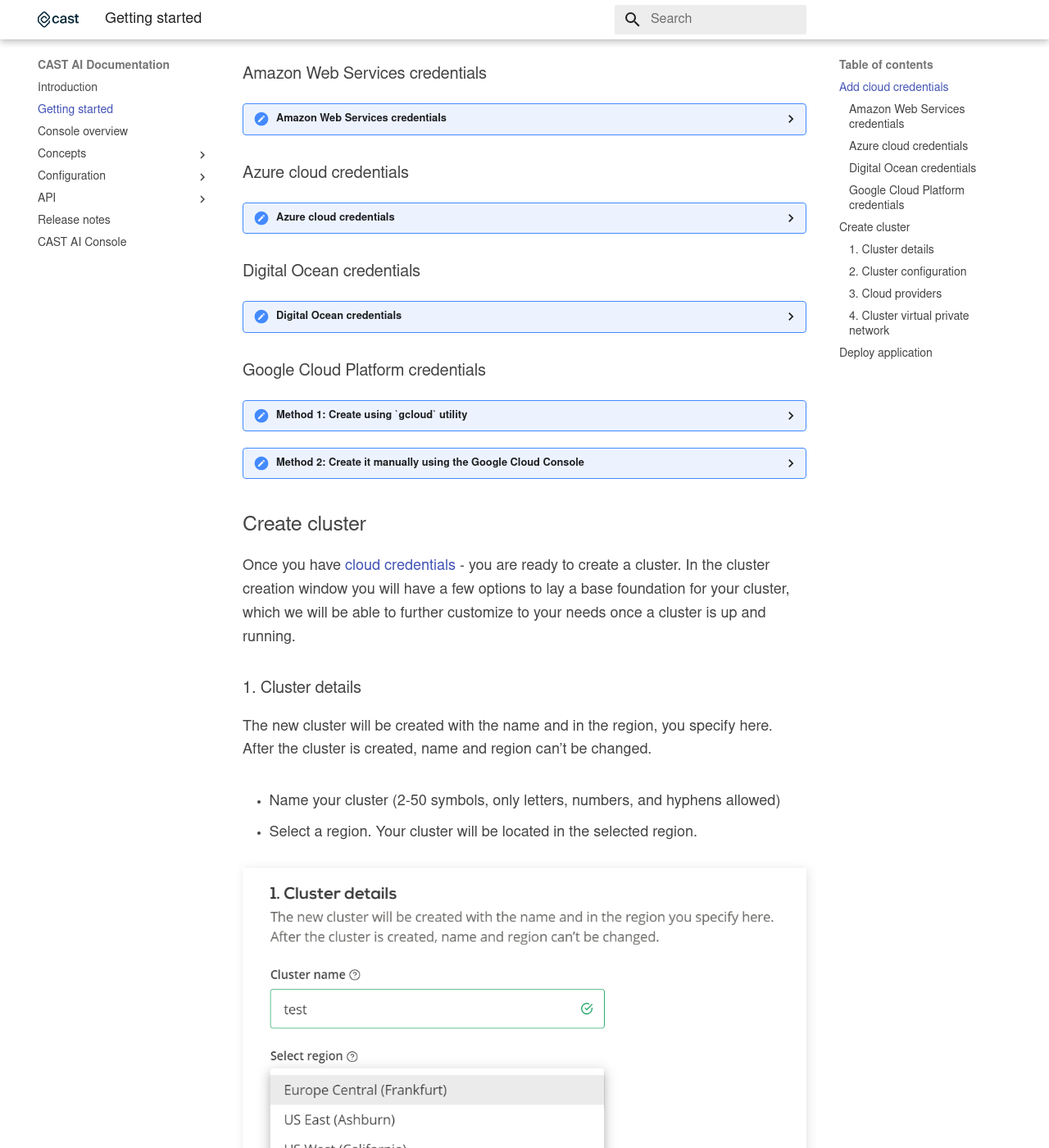
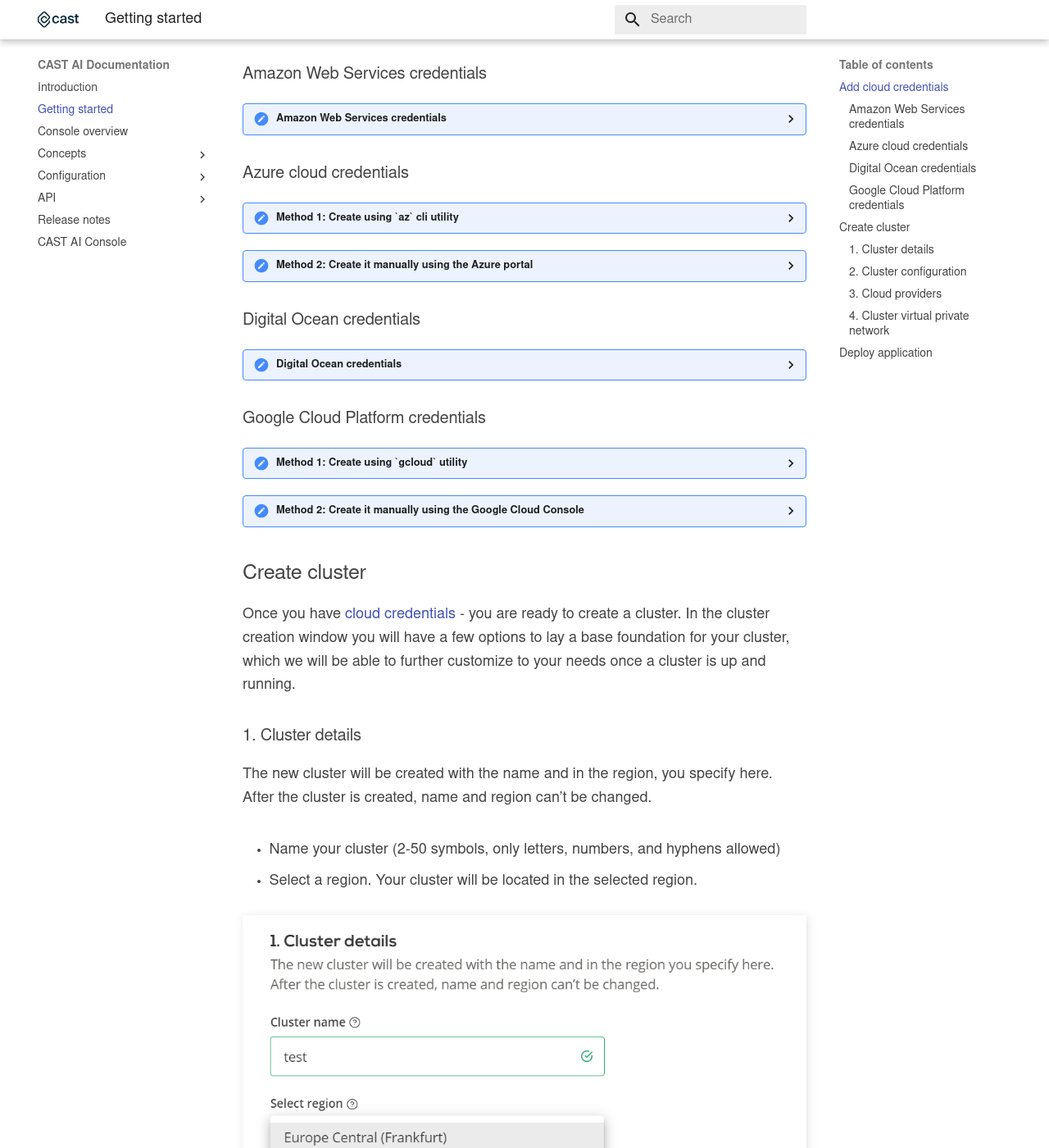
Before and after one commit to castai/docs, an MkDocs documentation site: the page built from docs/getting-started.md, in a window 1280 px wide and 1400 px high, scrolled down 896 px. Shown: the whole window at 82% size. Built offline with MkDocs 1.6.1 and Material for MkDocs 9.7.7, drawn with Linux system fonts in a browser that asks for light colours; some web fonts are replaced.

Commit message:
azure: add automated method of creating credentials

````diff
--- a/docs/getting-started.md
+++ b/docs/getting-started.md
@@ -22,6 +22,7 @@
 If you remove the credentials - you are free to use the Kubernetes provisioned cluster as it is but you will lose all the managed service benefits and features that CAST AI offers.
 
 ### Amazon Web Services credentials
+
 <details>
 <summary>Amazon Web Services credentials</summary>
 <p>
@@ -48,8 +49,60 @@
 </details>
 
 ### Azure cloud credentials
+
 <details>
-  <summary>Azure cloud credentials</summary>
+  <summary>Method 1: Create using `az` cli utility</summary>
+  <h3>Prerequisites</h3>
+  <ul>
+    <li>(recommended) Visit <a href="https://portal.azure.com/" target="_blank">Azure Portal</a> and open Cloud Shell at the top right side of menu bar.</li>
+    <li>(alternative) You can also use your local <em>az</em> cli installation.</li>
+  </ul>
+
+  <h3>Generate service principal</h3>
+
+Run the script displayed below. It will create a new service principal with required roles, enable access to CAST Image
+  Gallery and print your credentials json.
+
+  ```bash
+  /bin/bash -c "$(curl -fsSL https://raw.githubusercontent.com/castai/docs/main/docs/getting-started/configuring-azure-credentials/script.sh)"
+  ```
+
+  You'll see the following output:
+
+  ```bash
+  user@Azure:~$ /bin/bash -c "$(curl -fsSL https://raw.githubusercontent.com/castai/docs/main/docs/getting-started/configuring-azure-credentials/script.sh)"
+  == Setup
+  Available subscriptions:
+  ID                                    NAME        IS_DEFAULT
+  --                                    ----        ----------
+  XXXXXXXX-XXXX-XXXX-XXXX-XXXXXXXXXXXX  Free Trial  true
+
+  Enter subscription id: XXXXXXXX-XXXX-XXXX-XXXX-XXXXXXXXXXXX
+  Press enter to continue..
+
+  == Importing CAST.AI image gallery
+  . Using existing service principal
+  == Registering app
+  . Creating app registration
+  . Using existing service principal
+  == Assigning roles to the app
+  . Assigning Contributor role to CAST.AI app
+  . Assigning Contributor role to CAST.AI shared images app
+  --------------------------------------------------------------------------------
+  Save and use the following json to onboard credentials into CAST.AI
+  {
+    "subscriptionId":"XXXXXXXX-XXXX-XXXX-XXXX-XXXXXXXXXXXX",
+    "tenantId":"YYYYYYYY-YYYY-YYYY-YYYY-YYYYYYYYYYYY",
+    "clientId":"ZZZZZZZZ-ZZZZ-ZZZZ-ZZZZ-ZZZZZZZZZZZZ",
+    "clientSecret":"FX~JXqv~~~uiewDHJKDH9333d~ZZdf"
+  }
+  ```
+
+  Copy the displayed JSON and use it in the <em>create azure cloud credentials</em> screen.
+</details>
+
+<details>
+  <summary>Method 2:  Create it manually using the Azure portal</summary>
  <p>
     To add Azure credentials you will need: <b>Directory (Tenant) ID, Application (Client ID), Client Secret, Subscription ID</b>.
  <br>
@@ -89,6 +142,7 @@
 </details>
 
 ### Digital Ocean credentials
+
 <details>
   <summary>Digital Ocean credentials</summary>
  <p>
@@ -123,7 +177,7 @@
   <pre><code>
     bash
     /bin/bash -c "$(curl -fsSL https://raw.githubusercontent.com/castai/docs/main/docs/getting-started/configuring-gcp-credentials/script.sh)"
-  </pre></code>
+  </code></pre>
 
   <p>You will see the following output:</p>
 
@@ -148,7 +202,7 @@
     "auth_provider_x509_cert_url": "https://www.googleapis.com/oauth2/v1/certs",
     "client_x509_cert_url": "https://www.googleapis.com/robot/v1/metadata/x509/castai-credentials-1613140179%40project.iam.gserviceaccount.com"
     }
-  </pre></code>
+  </code></pre>
 
   <p>Copy the displayed JSON and use it in the <i>create gcp cloud credentials</i> screen.</p>
 <hr>
@@ -156,7 +210,6 @@
  <hr>
 
 </details>
-
 
 <details>
   <summary>Method 2:  Create it manually using the Google Cloud Console</summary>
````
Also changed, not shown: 2 other files.
